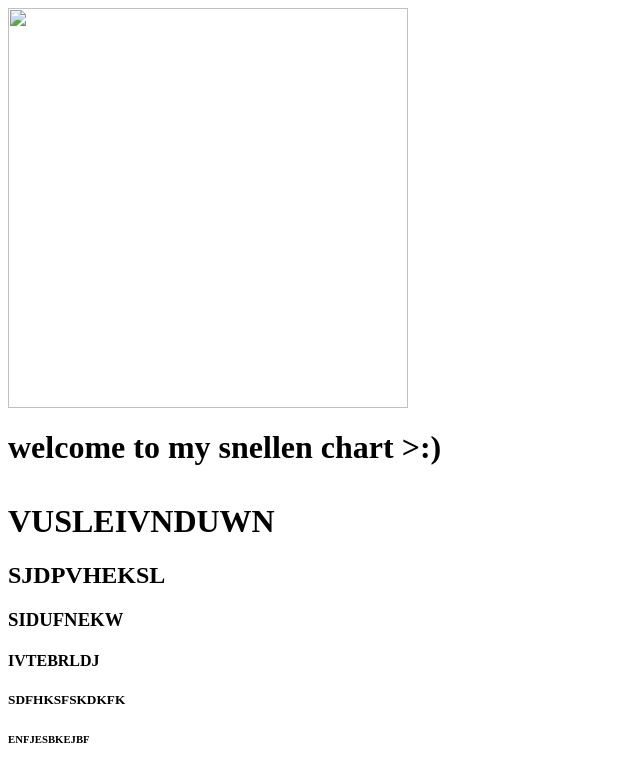
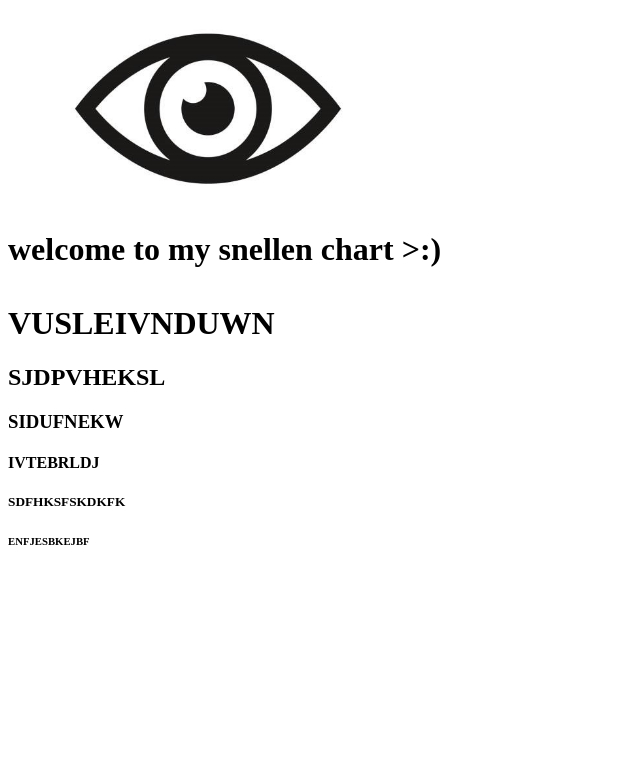
Before and after one commit to graceting125/Snellen, a plain HTML site: page index.html in a window 1280 px wide. Shown: the whole page, without its empty margins (0-640 px from the left). Drawn offline with Linux system fonts and the light colour scheme.

Commit message:
Update index.html

```diff
--- a/index.html
+++ b/index.html
@@ -6,7 +6,7 @@
         </title>
     </head>
     <body>
-        <img src=main/eyeball.jpg width="400px">
+        <img src=Snellen/eyeball.jpg width="400px">
         <h1>
             welcome to my snellen chart >:) <br/><br/>
             VUSLEIVNDUWN
```
